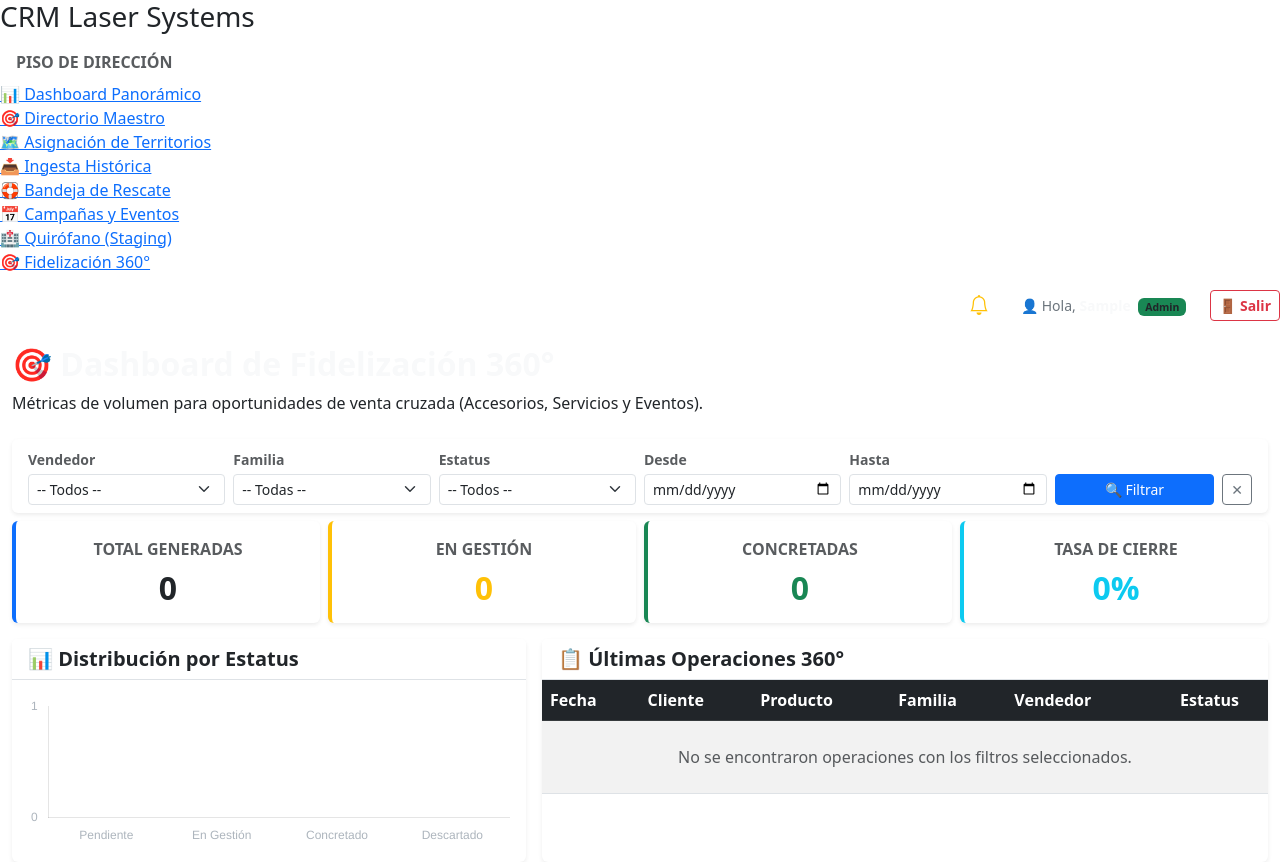
After one commit to cesarco6/crmlasersystems1, a Django app: page /director/fidelizacion/ in a window 1280 px wide. The commit adds this page. Run offline with Django 5.2, Linux system fonts and the light colour scheme; the visitor is signed in with stand-in values (Sample User, id 1); data comes from the database, SQL or seed files in the repository; data that the repository does not hold is empty; some libraries are stand-ins or nearby versions.

Commit message:
Feat: Dashboard Fidelización 360 con filtros de fecha, Chart.js y paginación optimizada

```diff
--- a/backend/config/urls.py
+++ b/backend/config/urls.py
@@ -50,6 +50,7 @@ urlpatterns = [
 
     # Vistas de Dirección - Bandeja de Rescate
     path('director/rescate/', leads_views.bandeja_rescate_view, name='director_rescate'),
+    path('director/fidelizacion/', leads_views.dashboard_fidelizacion_view, name='director_fidelizacion'),
     path('api/reasignar-lead/', leads_views.api_reasignar_lead, name='api_reasignar_lead'),
     path('api/desechar-lead/', leads_views.api_desechar_lead, name='api_desechar_lead'),
 
--- a/backend/leads/views.py
+++ b/backend/leads/views.py
@@ -1601,3 +1601,97 @@ def actualizar_estatus_venta_extra(request, venta_id):
         return JsonResponse({"error": "JSON inválido."}, status=400)
     except Exception as e:
         return JsonResponse({"error": str(e)}, status=500)
+
+
+@login_required
+@user_passes_test(es_director, login_url='dashboard_agente')
+def dashboard_fidelizacion_view(request):
+    """
+    Dashboard de Fidelización 360° — Métricas de volumen
+    para oportunidades de venta cruzada (VentaTransaccional).
+    Solo accesible para la Dirección.
+    """
+    from .models import VentaTransaccional
+    from django.core.paginator import Paginator
+    from datetime import datetime
+
+    # 1. Filtros
+    filtro_vendedor = request.GET.get('vendedor', '')
+    filtro_estatus = request.GET.get('estatus', '')
+    filtro_familia = request.GET.get('familia', '')
+    filtro_fecha_desde = request.GET.get('fecha_desde', '')
+    filtro_fecha_hasta = request.GET.get('fecha_hasta', '')
+
+    qs = VentaTransaccional.objects.select_related('lead', 'producto', 'vendedor').all()
+
+    if filtro_vendedor:
+        qs = qs.filter(vendedor__username__iexact=filtro_vendedor)
+    if filtro_estatus:
+        qs = qs.filter(estatus=filtro_estatus)
+    if filtro_familia:
+        qs = qs.filter(producto__familia__iexact=filtro_familia)
+
+    # Filtros de rango de fechas (sobre fecha_venta)
+    if filtro_fecha_desde:
+        try:
+            fecha_desde = datetime.strptime(filtro_fecha_desde, '%Y-%m-%d')
+            qs = qs.filter(fecha_venta__date__gte=fecha_desde.date())
+        except ValueError:
+            pass
+    if filtro_fecha_hasta:
+        try:
+            fecha_hasta = datetime.strptime(filtro_fecha_hasta, '%Y-%m-%d')
+            qs = qs.filter(fecha_venta__date__lte=fecha_hasta.date())
+        except ValueError:
+            pass
+
+    qs = qs.order_by('-fecha_venta')
+
+    # 2. KPIs (Volumen)
+    total_ops = qs.count()
+    pendientes = qs.filter(estatus='PENDIENTE').count()
+    concretadas = qs.filter(estatus='CONCRETADO').count()
+    en_gestion = qs.filter(estatus='EN_GESTION').count()
+    descartadas = qs.filter(estatus='DESCARTADO').count()
+
+    tasa_cierre = 0
+    ops_cerradas = concretadas + descartadas
+    if ops_cerradas > 0:
+        tasa_cierre = round((concretadas / ops_cerradas) * 100, 1)
+
+    # 3. Datos para Chart.js (JSON seguro para el template)
+    chart_data = json.dumps({
+        'labels': ['Pendiente', 'En Gestión', 'Concretado', 'Descartado'],
+        'data': [pendientes, en_gestion, concretadas, descartadas],
+        'colors': ['#ffc107', '#0d6efd', '#198754', '#dc3545'],
+    })
+
+    # 4. Listas para Dropdowns
+    vendedores_list = User.objects.filter(is_active=True, is_superuser=False).order_by('username')
+    familias_list = ['ACCESORIO', 'SERVICIO', 'EVENTO']
+    estatus_list = VentaTransaccional.ESTATUS_CHOICES
+
+    # 5. Paginación (5 registros para convivir con la gráfica)
+    paginator = Paginator(qs, 5)
+    page_number = request.GET.get('page')
+    page_obj = paginator.get_page(page_number)
+
+    context = {
+        'page_obj': page_obj,
+        'total_ops': total_ops,
+        'pendientes': pendientes,
+        'concretadas': concretadas,
+        'en_gestion': en_gestion,
+        'descartadas': descartadas,
+        'tasa_cierre': tasa_cierre,
+        'chart_data': chart_data,
+        'vendedores': vendedores_list,
+        'familias': familias_list,
+        'estatus_list': estatus_list,
+        'filtro_vendedor': filtro_vendedor,
+        'filtro_estatus': filtro_estatus,
+        'filtro_familia': filtro_familia,
+        'filtro_fecha_desde': filtro_fecha_desde,
+        'filtro_fecha_hasta': filtro_fecha_hasta,
+    }
+    return render(request, 'director_fidelizacion.html', context)
--- a/backend/templates/base.html
+++ b/backend/templates/base.html
@@ -36,6 +36,7 @@
                 <li><a href="{% url 'director_rescate' %}">🛟 Bandeja de Rescate</a></li>
                 <li><a href="{% url 'director_eventos' %}">📅 Campañas y Eventos</a></li>
                 <li><a href="{% url 'staging_list' %}">🏥 Quirófano (Staging)</a></li>
+                <li><a href="{% url 'director_fidelizacion' %}">🎯 Fidelización 360°</a></li>
             {% else %}
                 <li class="menu-title text-uppercase text-muted fw-bold mb-2 mt-3 px-3">Operación Ventas</li>
                 <li><a href="{% url 'dashboard_agente' %}">🎯 Mi Dashboard</a></li>
--- /dev/null
+++ b/backend/templates/director_fidelizacion.html
@@ -0,0 +1,306 @@
+{% extends 'base.html' %}
+{% load static %}
+{% block title %}Dashboard Fidelización 360° | Dirección{% endblock %}
+
+{% block extra_css %}
+<link rel="stylesheet" href="{% static 'css/dashboard.css' %}">
+{% endblock %}
+
+{% block content %}
+<div class="container-fluid mt-4">
+
+    {# ===== ENCABEZADO ===== #}
+    <div class="row mb-2">
+        <div class="col-12">
+            <h2 class="fw-bold text-light">🎯 Dashboard de Fidelización 360°</h2>
+            <p class="text-body-primary">Métricas de volumen para oportunidades de venta cruzada (Accesorios, Servicios y Eventos).</p>
+        </div>
+    </div>
+
+    {# ===== FILTROS ===== #}
+    <div class="row mb-2">
+        <div class="col-12">
+            <form method="get" class="card shadow-sm border-0 bg-body">
+                <div class="card-body py-2 px-3">
+                    <div class="row g-2 align-items-end">
+                        {# Filtro Vendedor #}
+                        <div class="col-6 col-md-2">
+                            <label class="form-label text-body-secondary small fw-bold mb-1">Vendedor</label>
+                            <select name="vendedor" class="form-select form-select-sm">
+                                <option value="">-- Todos --</option>
+                                {% for v in vendedores %}
+                                    <option value="{{ v.username }}" {% if filtro_vendedor == v.username %}selected{% endif %}>
+                                        {{ v.get_full_name|default:v.username }}
+                                    </option>
+                                {% endfor %}
+                            </select>
+                        </div>
+
+                        {# Filtro Familia #}
+                        <div class="col-6 col-md-2">
+                            <label class="form-label text-body-secondary small fw-bold mb-1">Familia</label>
+                            <select name="familia" class="form-select form-select-sm">
+                                <option value="">-- Todas --</option>
+                                {% for fam in familias %}
+                                    <option value="{{ fam }}" {% if filtro_familia == fam %}selected{% endif %}>
+                                        {{ fam }}
+                                    </option>
+                                {% endfor %}
+                            </select>
+                        </div>
+
+                        {# Filtro Estatus #}
+                        <div class="col-6 col-md-2">
+                            <label class="form-label text-body-secondary small fw-bold mb-1">Estatus</label>
+                            <select name="estatus" class="form-select form-select-sm">
+                                <option value="">-- Todos --</option>
+                                {% for code, label in estatus_list %}
+                                    <option value="{{ code }}" {% if filtro_estatus == code %}selected{% endif %}>
+                                        {{ label }}
+                                    </option>
+                                {% endfor %}
+                            </select>
+                        </div>
+
+                        {# Filtro Fecha Desde #}
+                        <div class="col-6 col-md-2">
+                            <label class="form-label text-body-secondary small fw-bold mb-1">Desde</label>
+                            <input type="date" name="fecha_desde" class="form-control form-control-sm"
+                                   value="{{ filtro_fecha_desde }}">
+                        </div>
+
+                        {# Filtro Fecha Hasta #}
+                        <div class="col-6 col-md-2">
+                            <label class="form-label text-body-secondary small fw-bold mb-1">Hasta</label>
+                            <input type="date" name="fecha_hasta" class="form-control form-control-sm"
+                                   value="{{ filtro_fecha_hasta }}">
+                        </div>
+
+                        {# Botones #}
+                        <div class="col-6 col-md-2 d-flex gap-2">
+                            <button type="submit" class="btn btn-primary btn-sm flex-grow-1">🔍 Filtrar</button>
+                            <a href="{% url 'director_fidelizacion' %}" class="btn btn-outline-secondary btn-sm">✕</a>
+                        </div>
+                    </div>
+                </div>
+            </form>
+        </div>
+    </div>
+
+    {# ===== KPIs DE VOLUMEN ===== #}
+    <div class="row mb-3 g-2">
+        {# Total Generadas #}
+        <div class="col-6 col-md-3">
+            <div class="card shadow-sm border-0 border-start border-primary border-4 h-100 bg-body">
+                <div class="card-body p-3 text-center">
+                    <div class="text-body-secondary fw-bold text-uppercase kpi-title">Total Generadas</div>
+                    <h2 class="fw-bold mb-0 text-body mt-2">{{ total_ops }}</h2>
+                </div>
+            </div>
+        </div>
+
+        {# En Gestión #}
+        <div class="col-6 col-md-3">
+            <div class="card shadow-sm border-0 border-start border-warning border-4 h-100 bg-body">
+                <div class="card-body p-3 text-center">
+                    <div class="text-body-secondary fw-bold text-uppercase kpi-title">En Gestión</div>
+                    <h2 class="fw-bold mb-0 text-warning mt-2">{{ en_gestion }}</h2>
+                </div>
+            </div>
+        </div>
+
+        {# Concretadas #}
+        <div class="col-6 col-md-3">
+            <div class="card shadow-sm border-0 border-start border-success border-4 h-100 bg-body">
+                <div class="card-body p-3 text-center">
+                    <div class="text-body-secondary fw-bold text-uppercase kpi-title">Concretadas</div>
+                    <h2 class="fw-bold mb-0 text-success mt-2">{{ concretadas }}</h2>
+                </div>
+            </div>
+        </div>
+
+        {# Tasa de Cierre #}
+        <div class="col-6 col-md-3">
+            <div class="card shadow-sm border-0 border-start border-info border-4 h-100 bg-body">
+                <div class="card-body p-3 text-center">
+                    <div class="text-body-secondary fw-bold text-uppercase kpi-title">Tasa de Cierre</div>
+                    <h2 class="fw-bold mb-0 text-info mt-2">{{ tasa_cierre }}%</h2>
+                </div>
+            </div>
+        </div>
+    </div>
+
+    {# ===== GRÁFICA + TABLA (2 columnas) ===== #}
+    <div class="row g-3">
+
+        {# --- Columna Izquierda: Gráfica de Barras --- #}
+        <div class="col-12 col-lg-5">
+            <div class="card shadow-sm border-0 bg-body h-100">
+                <div class="card-header bg-body border-bottom">
+                    <h5 class="fw-bold text-body m-0">📊 Distribución por Estatus</h5>
+                </div>
+                <div class="card-body d-flex align-items-center justify-content-center">
+                    <canvas id="chart360" style="max-height: 320px;"></canvas>
+                </div>
+            </div>
+        </div>
+
+        {# --- Columna Derecha: Tabla de Operaciones --- #}
+        <div class="col-12 col-lg-7">
+            <div class="card shadow-sm border-0 bg-body h-100">
+                <div class="card-header bg-body border-bottom">
+                    <h5 class="fw-bold text-body m-0">📋 Últimas Operaciones 360°</h5>
+                </div>
+                <div class="card-body p-0">
+                    <div class="table-responsive">
+                        <table class="table table-hover table-striped mb-0 align-middle">
+                            <thead class="table-dark">
+                                <tr>
+                                    <th>Fecha</th>
+                                    <th>Cliente</th>
+                                    <th>Producto</th>
+                                    <th>Familia</th>
+                                    <th>Vendedor</th>
+                                    <th class="text-center">Estatus</th>
+                                </tr>
+                            </thead>
+                            <tbody>
+                                {% for op in page_obj %}
+                                <tr>
+                                    <td class="small">{{ op.fecha_venta|date:"d M Y" }}</td>
+                                    <td>
+                                        <a href="{% url 'ficha_trabajo' op.lead.id %}" class="text-decoration-none fw-bold">
+                                            {{ op.lead.nombre|truncatechars:25 }}
+                                        </a>
+                                    </td>
+                                    <td class="small">{{ op.producto.nombre }}</td>
+                                    <td>
+                                        <span class="badge bg-secondary bg-opacity-25 text-body border">
+                                            {{ op.producto.familia }}
+                                        </span>
+                                    </td>
+                                    <td class="small">{{ op.vendedor.get_full_name|default:op.vendedor.username }}</td>
+                                    <td class="text-center">
+                                        {% if op.estatus == 'PENDIENTE' %}
+                                            <span class="badge bg-warning text-dark">🟡 Pendiente</span>
+                                        {% elif op.estatus == 'EN_GESTION' %}
+                                            <span class="badge bg-primary">🔵 En Gestión</span>
+                                        {% elif op.estatus == 'CONCRETADO' %}
+                                            <span class="badge bg-success">🟢 Concretado</span>
+                                        {% elif op.estatus == 'DESCARTADO' %}
+                                            <span class="badge bg-danger">🔴 Descartado</span>
+                                        {% endif %}
+                                    </td>
+                                </tr>
+                                {% empty %}
+                                <tr>
+                                    <td colspan="6" class="text-center text-body-secondary py-4">
+                                        No se encontraron operaciones con los filtros seleccionados.
+                                    </td>
+                                </tr>
+                                {% endfor %}
+                            </tbody>
+                        </table>
+                    </div>
+                </div>
+
+                {# ===== PAGINACIÓN ===== #}
+                {% if page_obj.has_other_pages %}
+                <div class="card-footer bg-body border-top d-flex justify-content-between align-items-center py-2">
+                    <small class="text-body-secondary">
+                        {{ page_obj.start_index }}-{{ page_obj.end_index }} de {{ page_obj.paginator.count }}
+                    </small>
+                    <nav>
+                        <ul class="pagination pagination-sm mb-0">
+                            {% if page_obj.has_previous %}
+                                <li class="page-item">
+                                    <a class="page-link" href="?page={{ page_obj.previous_page_number }}&vendedor={{ filtro_vendedor }}&estatus={{ filtro_estatus }}&familia={{ filtro_familia }}&fecha_desde={{ filtro_fecha_desde }}&fecha_hasta={{ filtro_fecha_hasta }}">
+                                        &laquo;
+                                    </a>
+                                </li>
+                            {% endif %}
+
+                            {% for num in page_obj.paginator.page_range %}
+                                {% if page_obj.number == num %}
+                                    <li class="page-item active"><span class="page-link">{{ num }}</span></li>
+                                {% elif num > page_obj.number|add:'-3' and num < page_obj.number|add:'3' %}
+                                    <li class="page-item">
+                                        <a class="page-link" href="?page={{ num }}&vendedor={{ filtro_vendedor }}&estatus={{ filtro_estatus }}&familia={{ filtro_familia }}&fecha_desde={{ filtro_fecha_desde }}&fecha_hasta={{ filtro_fecha_hasta }}">
+                                            {{ num }}
+                                        </a>
+                                    </li>
+                                {% endif %}
+                            {% endfor %}
+
+                            {% if page_obj.has_next %}
+                                <li class="page-item">
+                                    <a class="page-link" href="?page={{ page_obj.next_page_number }}&vendedor={{ filtro_vendedor }}&estatus={{ filtro_estatus }}&familia={{ filtro_familia }}&fecha_desde={{ filtro_fecha_desde }}&fecha_hasta={{ filtro_fecha_hasta }}">
+                                        &raquo;
+                                    </a>
+                                </li>
+                            {% endif %}
+                        </ul>
+                    </nav>
+                </div>
+                {% endif %}
+            </div>
+        </div>
+
+    </div>
+
+</div>
+{% endblock %}
+
+{% block extra_js %}
+<script src="https://cdn.jsdelivr.net/npm/chart.js"></script>
+<script>
+document.addEventListener('DOMContentLoaded', function() {
+    const chartData = {{ chart_data|safe }};
+    const ctx = document.getElementById('chart360').getContext('2d');
+
+    new Chart(ctx, {
+        type: 'bar',
+        data: {
+            labels: chartData.labels,
+            datasets: [{
+                label: 'Operaciones',
+                data: chartData.data,
+                backgroundColor: chartData.colors,
+                borderColor: chartData.colors,
+                borderWidth: 1,
+                borderRadius: 6,
+                barPercentage: 0.6
+            }]
+        },
+        options: {
+            responsive: true,
+            maintainAspectRatio: false,
+            plugins: {
+                legend: { display: false },
+                tooltip: {
+                    callbacks: {
+                        label: function(context) {
+                            return ` ${context.parsed.y} operaciones`;
+                        }
+                    }
+                }
+            },
+            scales: {
+                y: {
+                    beginAtZero: true,
+                    ticks: {
+                        stepSize: 1,
+                        color: '#adb5bd'
+                    },
+                    grid: { color: 'rgba(255,255,255,0.05)' }
+                },
+                x: {
+                    ticks: { color: '#adb5bd' },
+                    grid: { display: false }
+                }
+            }
+        }
+    });
+});
+</script>
+{% endblock %}
```
